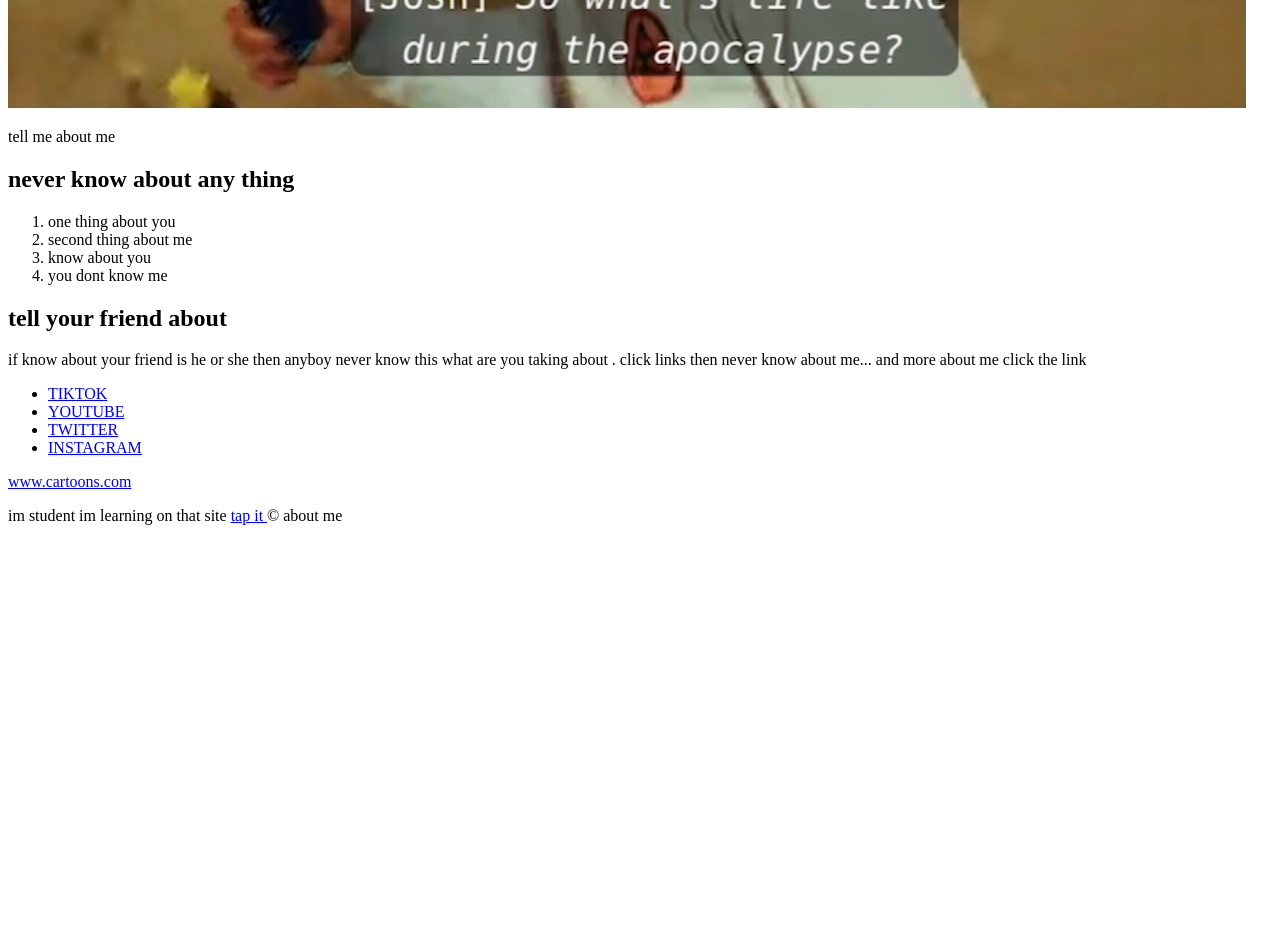
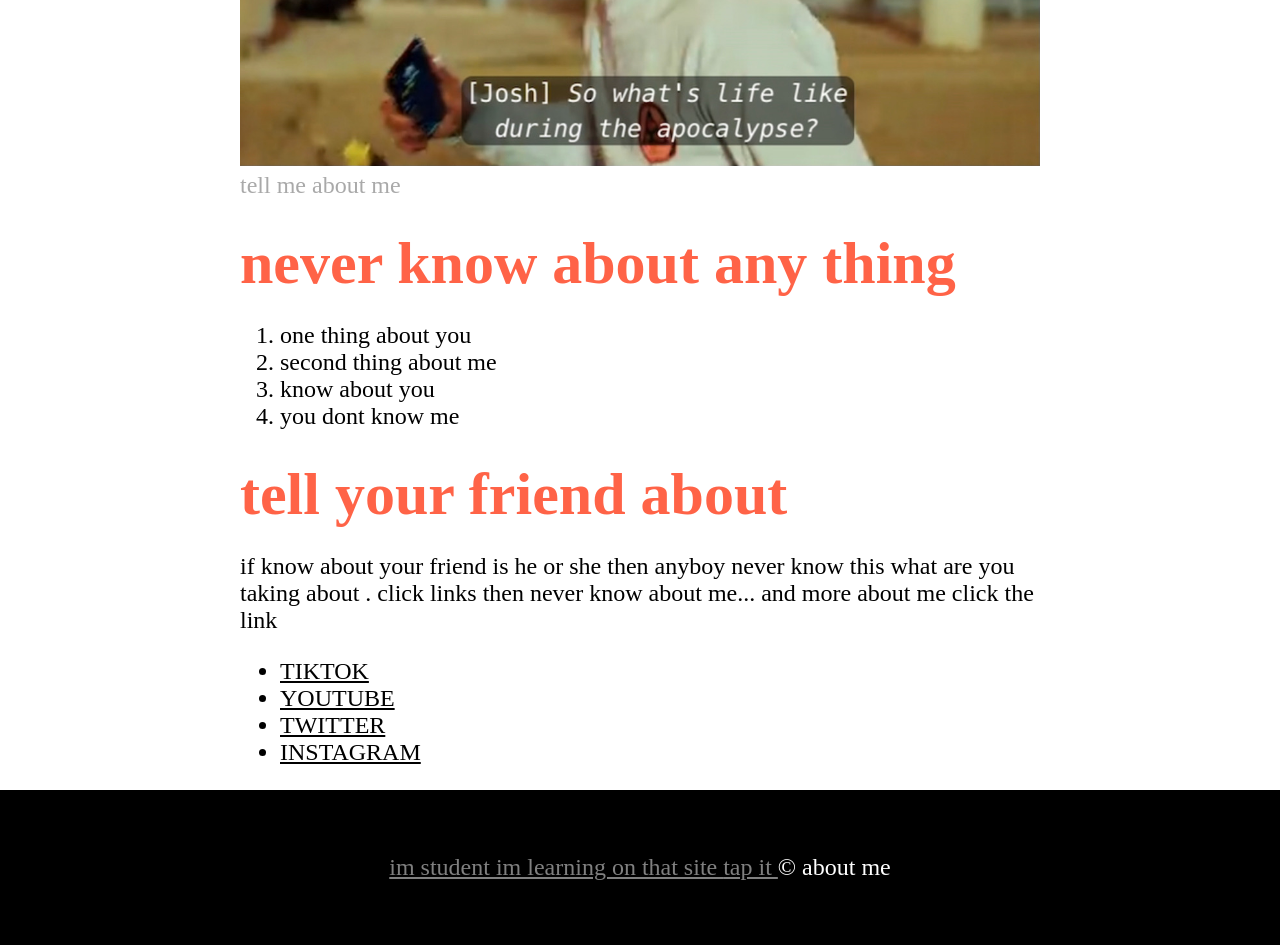
Before and after one commit to jawadkhoso/world-cartoons, a plain HTML site: page index.html in a window 1280 px wide. Shown: the part 1100-2045 px from the top of the page. Before the commit the page ends 1641 px from the top, so only its background shows below. Drawn offline with Linux system fonts and the light colour scheme.

Commit message:
wrote the css for our character's website ( and changed some html)

```diff
--- /dev/null
+++ b/css/zero.css
@@ -0,0 +1,68 @@
+body{
+	margin: 0; font-family: !important; font-size: 24px; line-height:initial;
+}
+
+header{ background-color: black;
+	  text-align:center;
+	  padding-top:50px;
+	  padding-bottom:50px; }
+
+header h1 { color:white;
+            font-family: !important;
+            font-size: 50px;
+            }
+
+
+header img
+{ border-radius:200px; solid: snow;
+  width: 360px;
+
+  border: 12px solid ghostwhite;
+
+ }
+
+
+
+  main{
+  max-width:800px;
+  margin: 0 auto;
+  padding:  0 20px;
+   }
+
+
+  main img { max-width:100% }
+
+  h2 { font-size: 60px;
+       color: tomato;
+       margin: 30px 0 12px;
+     }
+
+
+a{ color:black; }
+
+a:hover{ color:white;
+         background-color: gray; }
+
+
+footer{ color:white;
+	   text-align: center;
+	   background-color: black;
+       padding: 5%;
+	    }
+
+footer p{ margin:0 }
+
+footer a{ color:white;
+	      background-color: orange;
+          opacity: .5;
+          background-color: transparent;
+
+
+	        }
+p.caption{ color:darkgray;
+           font-size: 24px;
+           margin-top: 0;
+           font-style: initial;
+
+
+           }
--- a/index.html
+++ b/index.html
@@ -5,6 +5,7 @@
 	<meta name="viewport" content="width=device-width, initial-scale=1">
 	<title> Me An Me  </title>
 	<link rel="icon"  href="a1.jpeg">
+	<link rel="stylesheet" type="text/css" href="CSS/zero.css">
 </head>
 <body>
 <header>
@@ -18,7 +19,7 @@
 	<h2>about me </h2>
 	<p>about me first thing you dont know about me  if you know about me you can tell me </p>
 	<img src="a1.jpeg">
-	<p>tell me about me </p>
+	<p class="caption">tell me about me </p>
 	<!---about me only me --->
 
 	<h2>never know about any thing</h2>
@@ -39,11 +40,11 @@
 
 	</ul>
 </main>
-<a href="www.cartoonsworld.com"> www.cartoons.com</a>
 
 
-
+<footer>
 <p> im student im learning on that site <a href="www.cartoonsworld"> tap it </a> &copy; about me</p>
+</footer>
 
 </body>
 </html>
```
